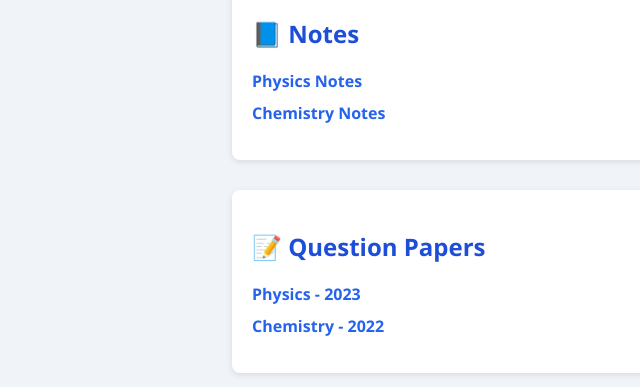
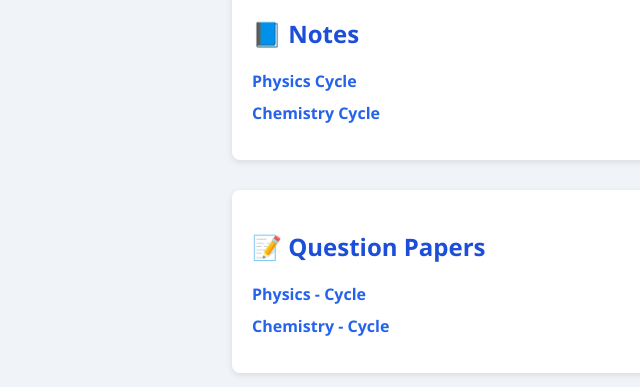
Before and after one commit to Dhanush1201/VTU-LIFE., a plain HTML site: page index.html in a window 1280 px wide. Shown: the part 180-567 px from the top of the page, 8-648 px from the left. Drawn offline with Linux system fonts and the light colour scheme.

Commit message:
Update index.html

```diff
--- a/index.html
+++ b/index.html
@@ -16,16 +16,16 @@
     <section>
       <h2>📘 Notes</h2>
       <ul>
-        <li><a href="notes/physics-notes.pdf" target="_blank">Physics Notes</a></li>
-        <li><a href="notes/chemistry-notes.pdf" target="_blank">Chemistry Notes</a></li>
+        <li><a href="notes/physics-cycle.pdf" target="_blank">Physics Cycle</a></li>
+        <li><a href="notes/chemistry-cycle.pdf" target="_blank">Chemistry Cycle</a></li>
       </ul>
     </section>
 
     <section>
       <h2>📝 Question Papers</h2>
       <ul>
-        <li><a href="question-papers/physics-2023.pdf" target="_blank">Physics - 2023</a></li>
-        <li><a href="question-papers/chemistry-2022.pdf" target="_blank">Chemistry - 2022</a></li>
+        <li><a href="question-papers/physics-2023.pdf" target="_blank">Physics - Cycle</a></li>
+        <li><a href="question-papers/chemistry-2022.pdf" target="_blank">Chemistry - Cycle</a></li>
       </ul>
     </section>
   </main>
```
